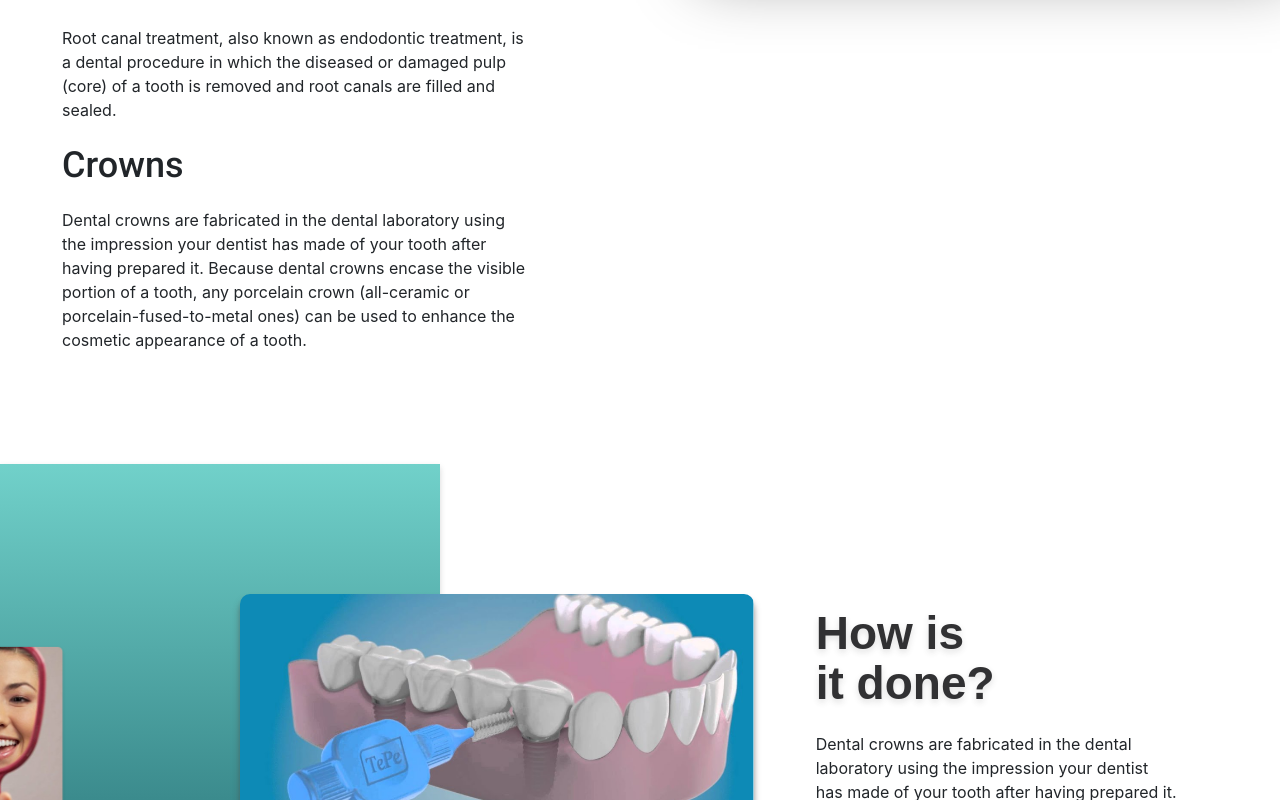
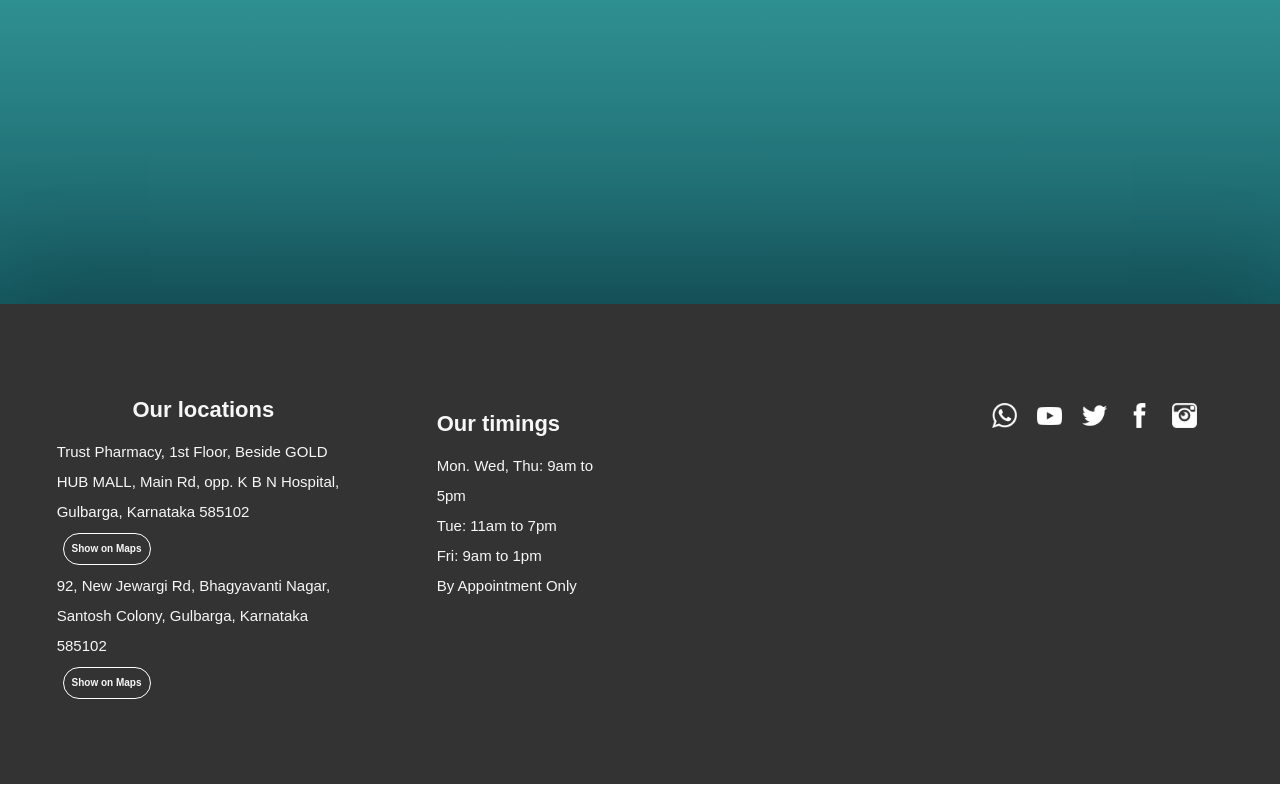
Before and after one commit to sanjitk7/dentist-website, a React (Create React App) app: page /services in a window 1280 px wide. Shown: the part 720-1520 px from the top of the page. Built offline with nearby package versions, Linux system fonts and the light colour scheme.

Commit message:
footer and form working

```diff
--- a/src/component/servicesPage/footer/footer.css
+++ b/src/component/servicesPage/footer/footer.css
@@ -67,3 +67,15 @@
 .full-height {
     height:100%
 }
+
+#our-timings{
+    margin:0
+}
+
+.social-media-tags{
+    margin-top:30%
+}
+.social-media-tag{
+    width:25px;
+    margin:10px;
+}
--- a/src/component/servicesPage/footer/footer.js
+++ b/src/component/servicesPage/footer/footer.js
@@ -1,34 +1,53 @@
-import react from 'react';
-import "./footer.css"
+import react from "react";
+import "./footer.css";
+import w from "../../../assets/whatsapp.png"
+import i from "../../../assets/instagram.png"
+import t from "../../../assets/twitter.png"
+import f from "../../../assets/facebook.png"
+import y from "../../../assets/youtube.png"
 
-function Footer(){
-    return(
+function Footer() {
+  return (
     <section>
       <div className="footer-container">
         <div className="row d-flex full-height ">
           <div className="col-lg-4 h-100 d-flex justify-content-center align-items-center">
             <div id="our-locations" className="justify-content-center">
               <div className="footer-heading footer-center">Our locations</div>
-                    <div className="footer-text footer-center">Trust Pharmacy, 1st Floor, Beside GOLD HUB MALL, Main Rd, opp. K B N Hospital, Gulbarga, Karnataka 585102</div>
+              <div className="footer-text footer-center">
+                Trust Pharmacy, 1st Floor, Beside GOLD HUB MALL, Main Rd, opp. K
+                B N Hospital, Gulbarga, Karnataka 585102
+              </div>
               <button className="footer-button">Show on Maps</button>
-                    <div className="footer-text footer-center">92, New Jewargi Rd, Bhagyavanti Nagar, Santosh Colony, Gulbarga, Karnataka 585102</div>
+              <div className="footer-text footer-center">
+                92, New Jewargi Rd, Bhagyavanti Nagar, Santosh Colony, Gulbarga,
+                Karnataka 585102
+              </div>
               <button className="footer-button">Show on Maps</button>
             </div>
-
           </div>
-                <div className="col-lg-2 footer-col">
-col-2
+          <div className="col-lg-2 h-100 d-flex justify-content-center align-items-center">
+            <div id="our-timings">
+                <div className="footer-heading footer-center">Our timings</div>
+                <div className="footer-text footer-center">
+                Mon. Wed, Thu: 9am to 5pm <br/>Tue: 11am to 7pm <br/>Fri: 9am to 1pm <br/>By Appointment Only<br/><br/><br/><br/>
               </div>
+            </div>
+          </div>
+          <div className="col-lg-3 footer-col"></div>
           <div className="col-lg-3 footer-col">
-                col-3
+              <div className="social-media-tags">
+                <img className='social-media-tag' src={w} alt='whatsapp-logo'/>
+                <img className='social-media-tag' src={y} alt='expert'/>
+                <img className='social-media-tag' src={t} alt='expert'/>
+                <img className='social-media-tag' src={f} alt='expert'/>
+                <img className='social-media-tag' src={i} alt='expert'/>
               </div>
-                <div className="col-lg-3 footer-col">
-                col-3
           </div>
         </div>
       </div>
     </section>
-    )
+  );
 }
 
-export default Footer
+export default Footer;
--- a/src/component/servicesPage/services.js
+++ b/src/component/servicesPage/services.js
@@ -42,10 +42,10 @@ function Services() {
   return (
     <div className="App">
       <Meta/>
-      <Endodontics/>
+      {/* <Endodontics/> */}
       {/* <PostEndodontics/> */}
-      <Slider/>
-      <Emi/>
+      {/* <Slider/> */}
+      {/* <Emi/> */}
       {/* <OtherServices/> */}
       {/* <ReactSlider heading="Example Slider" slides={slideData}/> */}
       <ScheduleVisit/>
```
Lines whose indentation alone changed are shown as unchanged.
